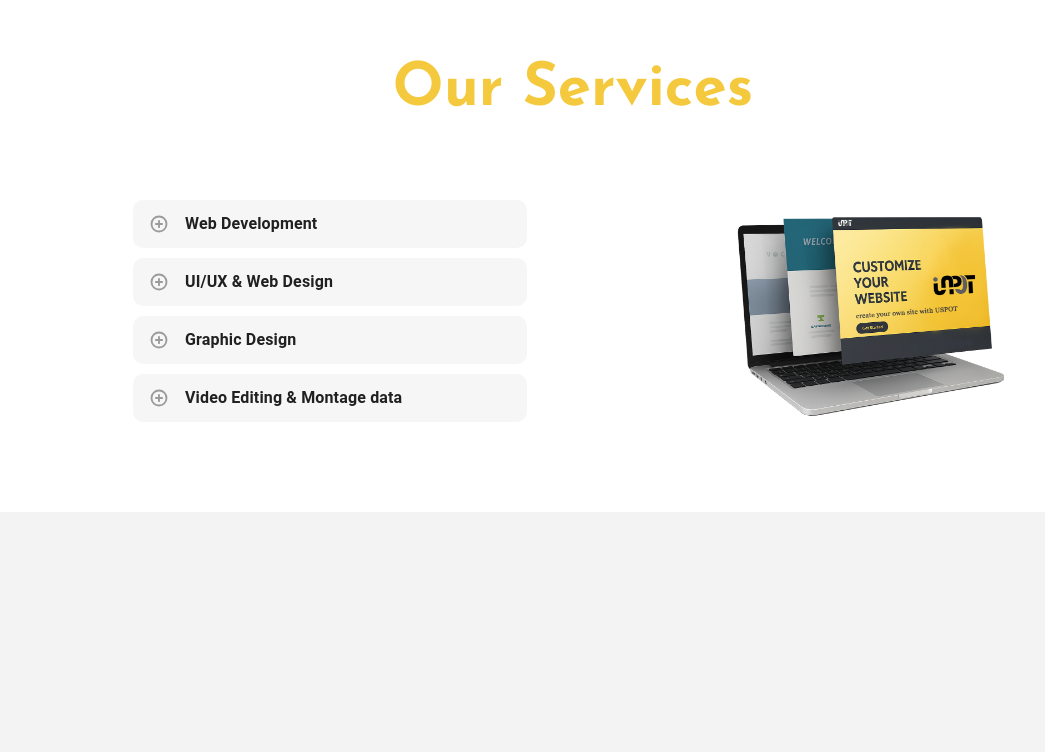
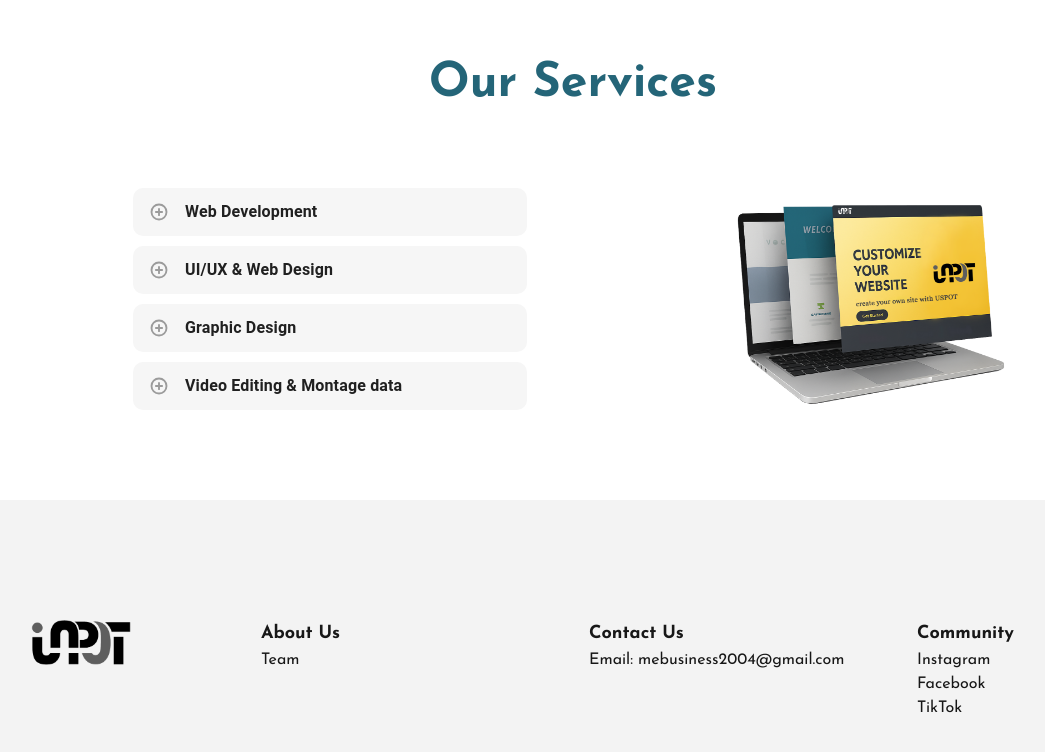
Before and after one commit to Mohamadghoche2004/U_Spot, a Next.js app: page / in a window 1280 px wide. Shown: the part 2604-3356 px from the top of the page, without its empty margins (67-1112 px from the left). Before the commit the page ends 3316 px from the top, so only its background shows below. Built offline with nearby package versions, Linux system fonts and the light colour scheme.

Commit message:
footer add

```diff
--- a/src/app/page.tsx
+++ b/src/app/page.tsx
@@ -3,6 +3,7 @@ import HeroSection from "@/components/Sections/HeroSection";
 import WorkSection from "@/components/Sections/WorkSection/WorkSection";
 import SmoothScroll from "../components/smoothScroll/smoothScroll";
 import ServicesSection from "@/components/Sections/ServicesSection/servicesSection";
+import Footer from "@/components/Footer/Footer";
 // import { TheBestSection } from "@/components/Sections/TheBestSection";
 
 
@@ -14,6 +15,7 @@ export default function Home() {
       {/* <TheBestSection /> */}
       <WorkSection />
       <ServicesSection />
+      <Footer />
     </div>
   );
 }
--- /dev/null
+++ b/src/components/Footer/Footer.tsx
@@ -0,0 +1,40 @@
+import FooterLogo from "../Navbar/components/FooterLogo";
+
+export default function Footer() {
+  return (
+    <div className="grid grid-cols-1 md:grid-cols-2 lg:grid-cols-4 gap-8 py-20 md:py-30 ">
+      <div className="col-span-1  flex  flex-col  items-center  ">
+        <FooterLogo />
+      </div>
+      <div className="col-span-1 flex flex-col  items-center  lg:items-start">
+        <h3 className="text-lg font-bold">About Us</h3>
+        <p>Team</p>
+      </div>
+      <div className="col-span-1 flex flex-col items-center  lg:items-start">
+        <h3 className="text-lg font-bold">Contact Us</h3>
+        <p>Email: mebusiness2004@gmail.com</p>
+      </div>
+      <div className="col-span-1 flex flex-col  items-center lg:items-start">
+        <h3 className="text-lg font-bold">Community</h3>
+        <a
+          target="_blank"
+          href="https://www.instagram.com/u_spot_1m?igsh=ZG55YmFpc3M5dXZ1"
+        >
+          <p>Instagram </p>
+        </a>
+        <a
+          target="_blank"
+          href="https://www.facebook.com/share/15RuPyK3h2/?mibextid=qi2Omg"
+        >
+          <p>Facebook</p>
+        </a>
+        <a
+          target="_blank"
+          href="https://www.tiktok.com/@u_spot_1m?_t=ZS-8wFBIw0tIFV&_r=1"
+        >
+          <p>TikTok</p>
+        </a>
+      </div>
+    </div>
+  );
+}
--- /dev/null
+++ b/src/components/Navbar/components/FooterLogo.tsx
@@ -0,0 +1,20 @@
+"use client";
+import { useTheme } from "next-themes";
+import Image from "next/image";
+import { useEffect, useState } from "react";
+
+export default function FooterLogo() {
+    const { resolvedTheme } = useTheme();
+    const [mounted, setMounted] = useState(false);
+
+    useEffect(() => {
+      setMounted(true);
+    }, []);
+    const logoSrc =
+      mounted && resolvedTheme === "dark"
+        ? "/USpotlogolight.png"
+        : "/USpotLogo.png";
+  return (
+    <Image src={logoSrc} alt="USpot" width={100} height={100} />
+  );
+}
--- a/src/components/Sections/ServicesSection/servicesSection.tsx
+++ b/src/components/Sections/ServicesSection/servicesSection.tsx
@@ -24,12 +24,12 @@ export default function ServicesSection() {
 
   return (
     <div
-      className="services-section  px-10  md:px-50 lg:px-50 mb-50 py-20 accordion-container "
+      className="services-section  px-10  md:px-50 lg:px-50  py-20 accordion-container "
       style={{ width: "100%" }}
     >
       <h1
-        style={{ color: "#f4c93d" }}
-        className="text-center text-2xl lg:text-6xl font-bold mb-10 lg:mb-20"
+        style={{ color: "#246578" }}
+        className="text-center text-2xl lg:text-5xl font-bold mb-10 lg:mb-20"
       >
         Our Services
       </h1>
```
Also changed, not shown: src/components/Footer/footer.css (added).
